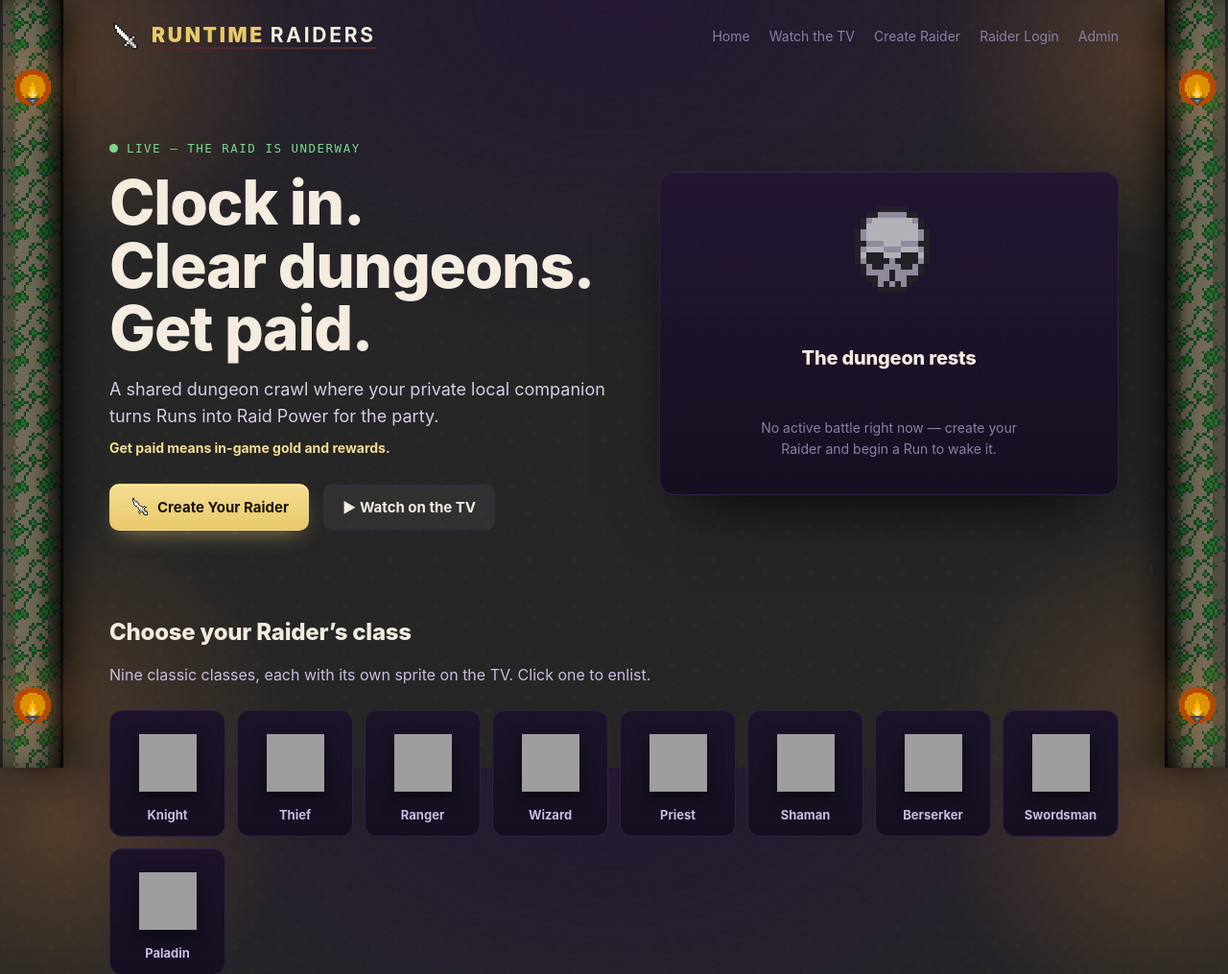
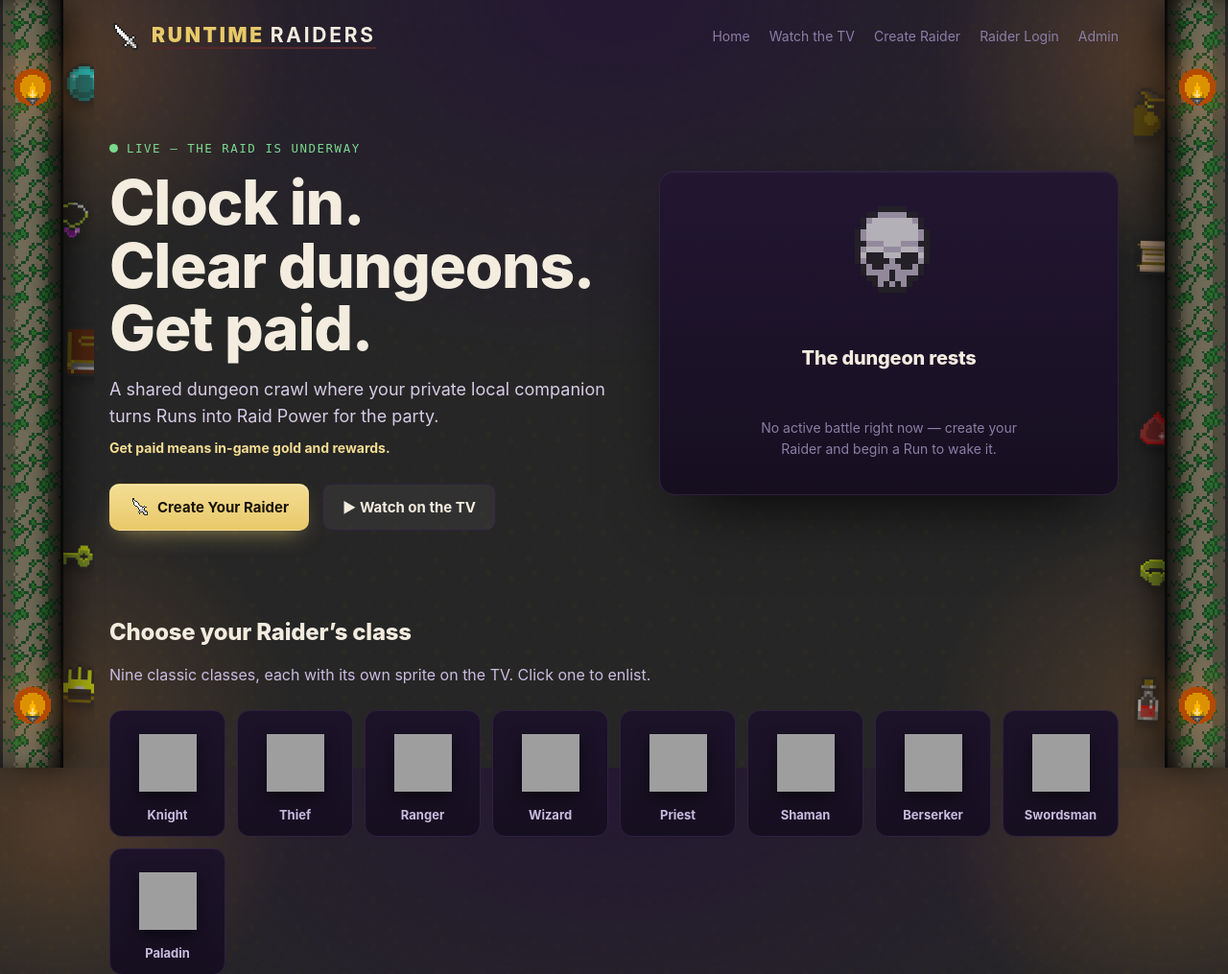
Before and after one commit to bcarpe211/ClaudeRPG, a Node server app: page / in a window 1280 px wide. Shown: the top 1015 px of the page at 96% size. Run offline with Node 20, Linux system fonts and the light colour scheme; data comes from the database, SQL or seed files in the repository; data that the repository does not hold is empty; some libraries are stand-ins or nearby versions; grey boxes are pictures that could not be loaded.

Commit message:
fix(shell): hide drifting treasure beneath dungeon walls

```diff
--- a/src/web/public/dungeon.css
+++ b/src/web/public/dungeon.css
@@ -29,7 +29,7 @@ a{color:inherit;text-decoration:none}
 pre,code{font-family:ui-monospace,SFMono-Regular,Menlo,monospace}
 
 /* frame: walls + torches */
-.wall{position:fixed;top:0;bottom:0;width:var(--wall);z-index:1;
+.wall{position:fixed;top:0;bottom:0;width:var(--wall);z-index:3;
   background:url('/static/landing/moss_wall.png');background-size:var(--wall) var(--wall);
   image-rendering:pixelated;pointer-events:none}
 .wall-l{left:0;box-shadow:inset -20px 0 28px -10px #000,10px 0 34px -6px #000b}
@@ -43,14 +43,15 @@ pre,code{font-family:ui-monospace,SFMono-Regular,Menlo,monospace}
 @keyframes flick{50%{opacity:1}} @keyframes flickA{50%{opacity:0}}
 body.frame-lite .sconce{filter:drop-shadow(0 0 16px rgba(255,150,60,.4))}
 
-/* gutter loot rails — between wall and centered content, never behind content */
-.loot-rail{position:fixed;top:0;bottom:0;width:calc((100vw - 1120px)/2 - var(--wall));
+/* gutter loot rails include the wall region; walls at z-index 3 provide the visible occlusion */
+.loot-rail{position:fixed;top:0;bottom:0;width:calc((100vw - 1120px)/2 + 18px);
   z-index:1;pointer-events:none;overflow:hidden}
-.loot-rail.left{left:var(--wall)} .loot-rail.right{right:var(--wall)}
+.loot-rail.left{left:0} .loot-rail.right{right:0}
 .loot{position:absolute;top:var(--t);width:calc(30px*var(--s));height:calc(30px*var(--s));
-  opacity:.6;animation:bob var(--d) ease-in-out infinite}
-.loot.l{left:var(--x)} .loot.r{right:var(--x)}
+  opacity:.6;animation:rail-bob var(--d) ease-in-out infinite}
+.loot.l{left:calc(var(--wall) + var(--x))} .loot.r{right:calc(var(--wall) + var(--x))}
 .loot img{width:100%;height:100%;filter:drop-shadow(0 4px 7px rgba(0,0,0,.55))}
+@keyframes rail-bob{50%{transform:translate(var(--drift),-16px) rotate(2deg)}0%,100%{transform:translate(0,0) rotate(-2deg)}}
 @keyframes bob{0%,100%{transform:translateY(0) rotate(-2deg)}50%{transform:translateY(-16px) rotate(2deg)}}
 @media (max-width:1252px){
   :root{--shell-inline:clamp(34px,
--- a/src/web/views/layout.ejs
+++ b/src/web/views/layout.ejs
@@ -15,9 +15,9 @@
   <div class="wall wall-r"><span class="sconce top"><img class="px t-a" src="/static/landing/torch_a.png" alt=""><img class="px t-b" src="/static/landing/torch_b.png" alt=""></span><span class="sconce bot"><img class="px t-a" src="/static/landing/torch_a.png" alt=""><img class="px t-b" src="/static/landing/torch_b.png" alt=""></span></div>
   <% if (_frame !== 'lite') { %>
   <% var LOOT_L=[["orb_cyan","9%","9","1.6"],["book","44%","10","1.9"],["key","72%","11","1.3"],["amulet","28%","12","1.4"],["crown","88%","13","1.8"]]; %>
-  <div class="loot-rail left" aria-hidden="true"><% LOOT_L.forEach(function (f, i) { %><span class="loot l" style="--x:<%= 10 + (i % 3) * 22 %>px;--t:<%= f[1] %>;--d:<%= f[2] %>s;--s:<%= f[3] %>"><img class="px" src="/static/landing/<%= f[0] %>.png" alt=""></span><% }); %></div>
+  <div class="loot-rail left" aria-hidden="true"><% LOOT_L.forEach(function (f, i) { %><span class="loot l" style="--x:<%= 10 + (i % 3) * 22 %>px;--t:<%= f[1] %>;--d:<%= f[2] %>s;--s:<%= f[3] %>;--drift:<%= -(22 + (i % 3) * 22) %>px"><img class="px" src="/static/landing/<%= f[0] %>.png" alt=""></span><% }); %></div>
   <% var LOOT_R=[["coins","13%","10","1.9"],["scroll","33%","11","1.3"],["gem_red","55%","13","1.4"],["ring_gold","74%","10.5","1.2"],["potion","90%","11","1.6"]]; %>
-  <div class="loot-rail right" aria-hidden="true"><% LOOT_R.forEach(function (f, i) { %><span class="loot r" style="--x:<%= 12 + (i % 3) * 20 %>px;--t:<%= f[1] %>;--d:<%= f[2] %>s;--s:<%= f[3] %>"><img class="px" src="/static/landing/<%= f[0] %>.png" alt=""></span><% }); %></div>
+  <div class="loot-rail right" aria-hidden="true"><% LOOT_R.forEach(function (f, i) { %><span class="loot r" style="--x:<%= 12 + (i % 3) * 20 %>px;--t:<%= f[1] %>;--d:<%= f[2] %>s;--s:<%= f[3] %>;--drift:<%= 24 + (i % 3) * 20 %>px"><img class="px" src="/static/landing/<%= f[0] %>.png" alt=""></span><% }); %></div>
   <% } %>
 
   <header class="bar">
```
Also changed, not shown: tests/dungeon-shell-css.test.ts (+11 -0 lines), tests/web-shell.test.ts (+2 -0 lines).
